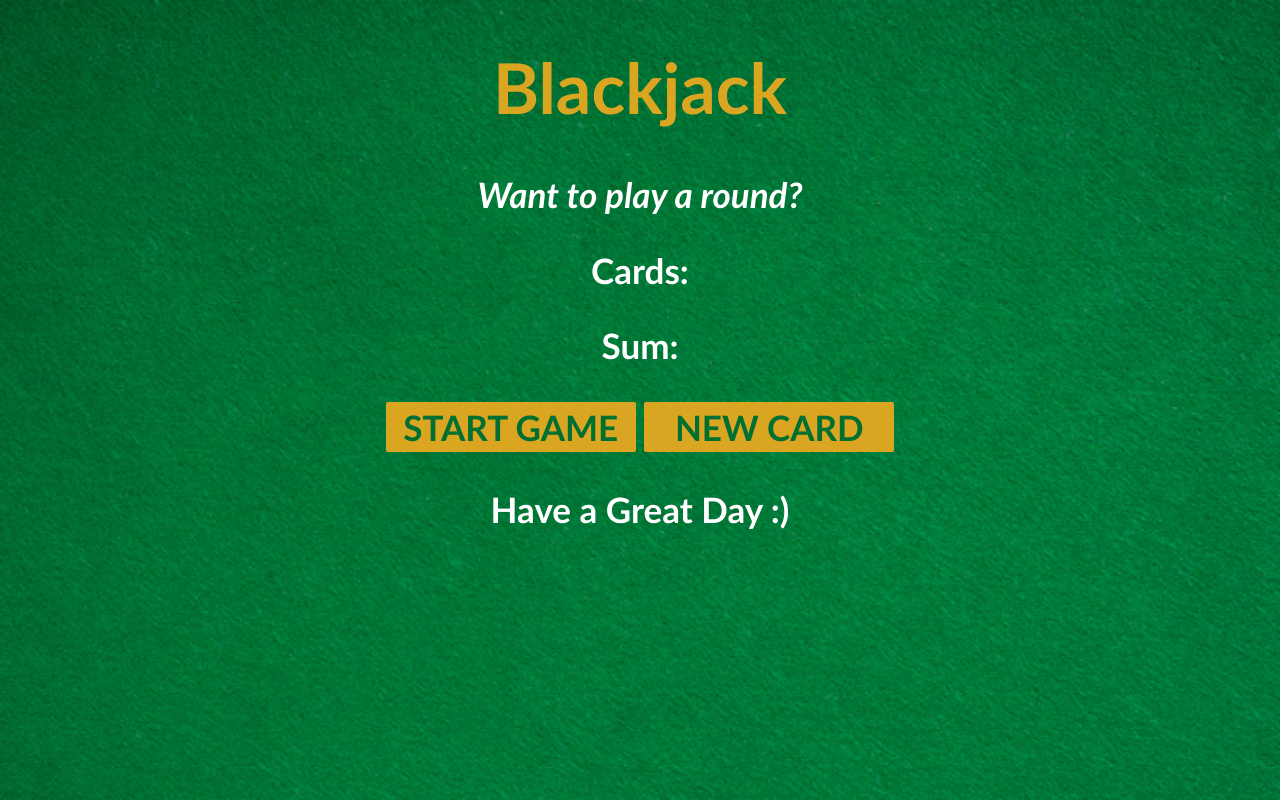
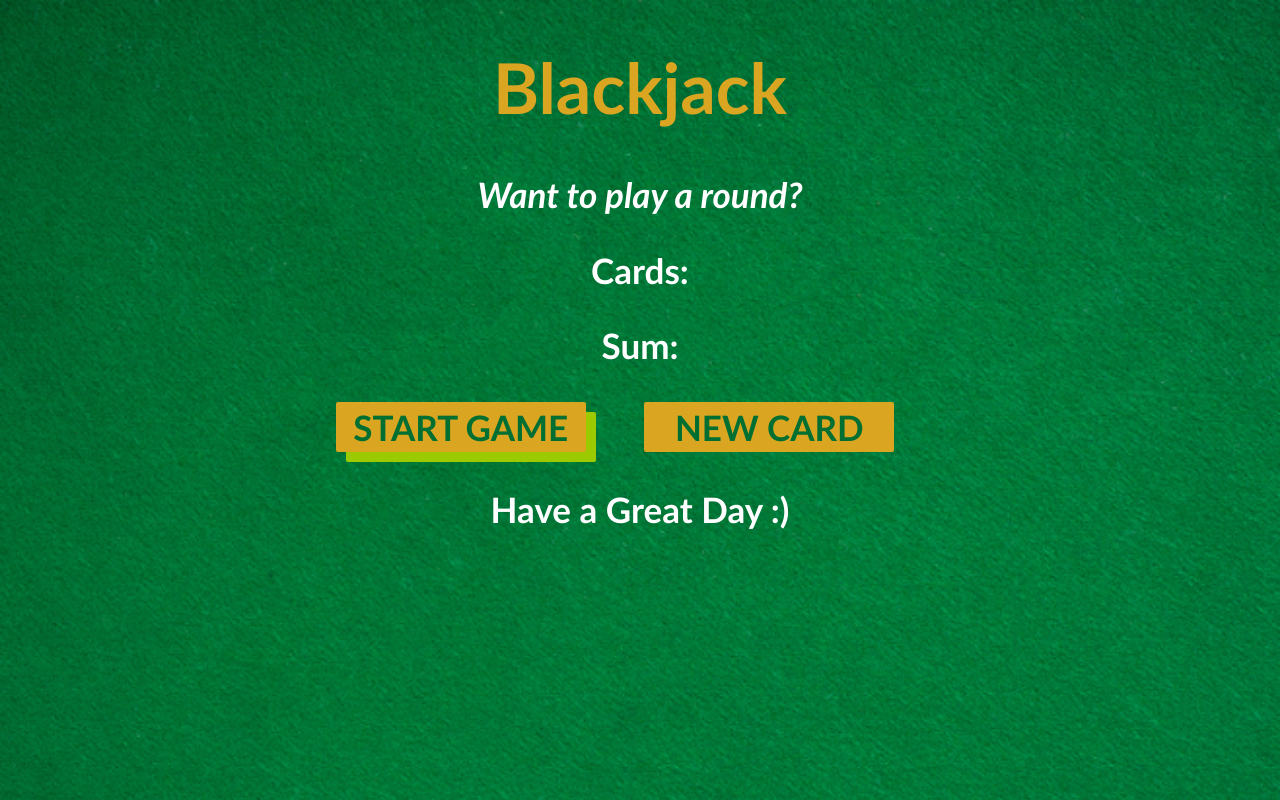
Before and after one commit to HarishKalliyan/BlackJack-Game, a website built with Vite: page index.html in a window 1280 px wide. In both pictures the pointer is over the button "START GAME". Built offline with nearby package versions, Linux system fonts and the light colour scheme.

Commit message:
new button

```diff
--- a/index.css
+++ b/index.css
@@ -29,4 +29,10 @@ button {
     border-radius: 2px;
     margin-bottom: 2px;
     margin-top: 2px;
+    margin-right: 50px;
 }
+button:hover{
+    box-shadow: 10px 10px 0px #9bca00;
+    top: -5px;
+    left: 5px;
+}
```
